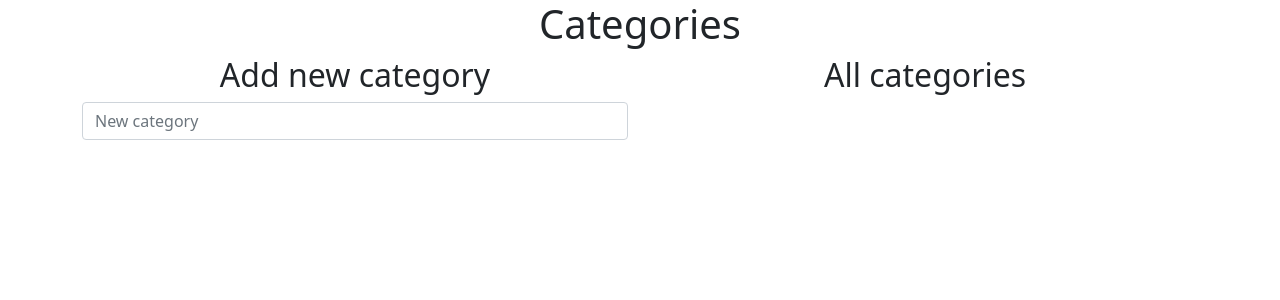
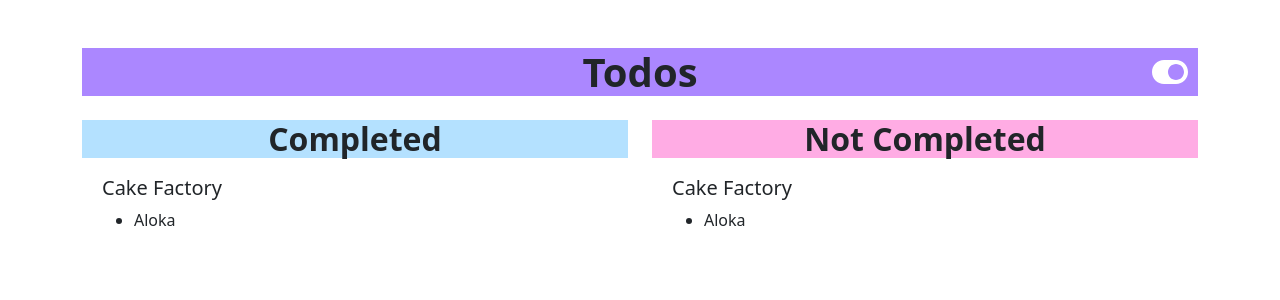
Before and after one commit to yogmel/category-organizer, a React (Create React App) app: page / in a window 1280 px wide. Shown: the top 300 px of the page. Built offline with nearby package versions, Linux system fonts and the light colour scheme.

Commit message:
Configure all views

```diff
--- a/src/App.tsx
+++ b/src/App.tsx
@@ -1,11 +1,11 @@
 import "bootstrap/dist/css/bootstrap.min.css";
 import "./App.css";
-import CategoriesView from "./view/routes/Categories/CategoriesView";
+import { TodosView } from "./view/routes";
 
 function App() {
   return (
-    <div className="App">
-      <CategoriesView />
+    <div className="App my-5">
+      <TodosView />
     </div>
   );
 }
--- /dev/null
+++ b/src/view/components/List.tsx
@@ -0,0 +1,20 @@
+import styled from "styled-components";
+
+export const CheckboxListContainer = styled.div`
+  text-align: left;
+`;
+
+export const CheckboxList = styled.ul`
+  padding: 0;
+  > li {
+    list-style: none;
+    > input[type="checkbox"] {
+      margin-right: 10px;
+    }
+  }
+`;
+
+export const ListContainer = styled.div`
+  text-align: left;
+  padding: 10px 20px;
+`;
--- /dev/null
+++ b/src/view/components/Text.tsx
@@ -0,0 +1,16 @@
+import styled from "styled-components";
+
+export const Title = styled.h1`
+  font-weight: bold;
+  background-color: #ab87ff;
+`;
+
+export const LeftSubTitle = styled.h2`
+  font-weight: bold;
+  background-color: #b4e1ff;
+`;
+
+export const RightSubTitle = styled.h2`
+  font-weight: bold;
+  background-color: #fface4;
+`;
--- /dev/null
+++ b/src/view/components/ToggleIcon.tsx
@@ -0,0 +1,13 @@
+import { FontAwesomeIcon } from "@fortawesome/react-fontawesome";
+import styled from "styled-components";
+
+export const IconContainer = styled.div`
+  position: relative;
+`;
+
+export const ToggleIcon = styled(FontAwesomeIcon)`
+  position: absolute;
+  right: 10px;
+  top: 50%;
+  transform: translateY(-50%);
+`;
--- /dev/null
+++ b/src/view/components/index.ts
@@ -0,0 +1,3 @@
+export * from "./Text";
+export * from "./List";
+export * from "./ToggleIcon";
--- a/src/view/routes/Categories/CategoriesView.tsx
+++ b/src/view/routes/Categories/CategoriesView.tsx
@@ -1,19 +1,51 @@
-import React from "react";
-import { Col, Container, Input, InputGroup, Row } from "reactstrap";
+import { Button, Col, Container, Input, InputGroup, Row } from "reactstrap";
+import {
+  CheckboxList,
+  CheckboxListContainer,
+  IconContainer,
+  LeftSubTitle,
+  RightSubTitle,
+  Title,
+  ToggleIcon,
+} from "../../components";
+import { faToggleOn } from "@fortawesome/free-solid-svg-icons";
 
 export default function CategoriesView() {
   return (
     <Container>
-      <h1>Categories</h1>
-      <Row>
+      <IconContainer>
+        <Title>Categories</Title>
+        <ToggleIcon icon={faToggleOn} size="2x" inverse />
+      </IconContainer>
+
+      <Row className="mt-4">
         <Col>
-          <h2>Add new category</h2>
-          <InputGroup>
+          <LeftSubTitle>Add new category</LeftSubTitle>
+          <InputGroup className="mt-4">
             <Input placeholder="New category" type="text" />
           </InputGroup>
+          <Button className="w-100 mt-3" outline color="primary">
+            Add
+          </Button>
         </Col>
         <Col>
-          <h2>All categories</h2>
+          <RightSubTitle>All categories</RightSubTitle>
+          <CheckboxListContainer className="mt-4 text-left">
+            <h5>Cake Factory</h5>
+            <CheckboxList>
+              <li>
+                <Input
+                  addon
+                  type="checkbox"
+                  aria-label="Checkbox for following text input"
+                />
+                Aloka
+              </li>
+            </CheckboxList>
+            <Button outline color="primary">
+              Add new todo
+            </Button>
+          </CheckboxListContainer>
         </Col>
       </Row>
     </Container>
--- /dev/null
+++ b/src/view/routes/Categories/index.ts
@@ -0,0 +1 @@
+export { default as CategoriesView } from "./CategoriesView";
--- /dev/null
+++ b/src/view/routes/Todos/TodosView.tsx
@@ -0,0 +1,42 @@
+import { faToggleOn } from "@fortawesome/free-solid-svg-icons";
+import { Container, Row, Col } from "reactstrap";
+import {
+  IconContainer,
+  Title,
+  ToggleIcon,
+  LeftSubTitle,
+  RightSubTitle,
+  ListContainer,
+} from "../../components";
+
+export default function TodosView() {
+  return (
+    <Container>
+      <IconContainer>
+        <Title>Todos</Title>
+        <ToggleIcon icon={faToggleOn} size="2x" inverse />
+      </IconContainer>
+
+      <Row className="mt-4">
+        <Col>
+          <LeftSubTitle>Completed</LeftSubTitle>
+          <ListContainer>
+            <h5>Cake Factory</h5>
+            <ul>
+              <li>Aloka</li>
+            </ul>
+          </ListContainer>
+        </Col>
+        <Col>
+          <RightSubTitle>Not Completed</RightSubTitle>
+          <ListContainer>
+            <h5>Cake Factory</h5>
+            <ul>
+              <li>Aloka</li>
+            </ul>
+          </ListContainer>
+        </Col>
+      </Row>
+    </Container>
+  );
+}
--- /dev/null
+++ b/src/view/routes/Todos/index.ts
@@ -0,0 +1 @@
+export { default as TodosView } from "./TodosView";
--- /dev/null
+++ b/src/view/routes/index.ts
@@ -0,0 +1,2 @@
+export * from "./Categories";
+export * from "./Todos";
```
